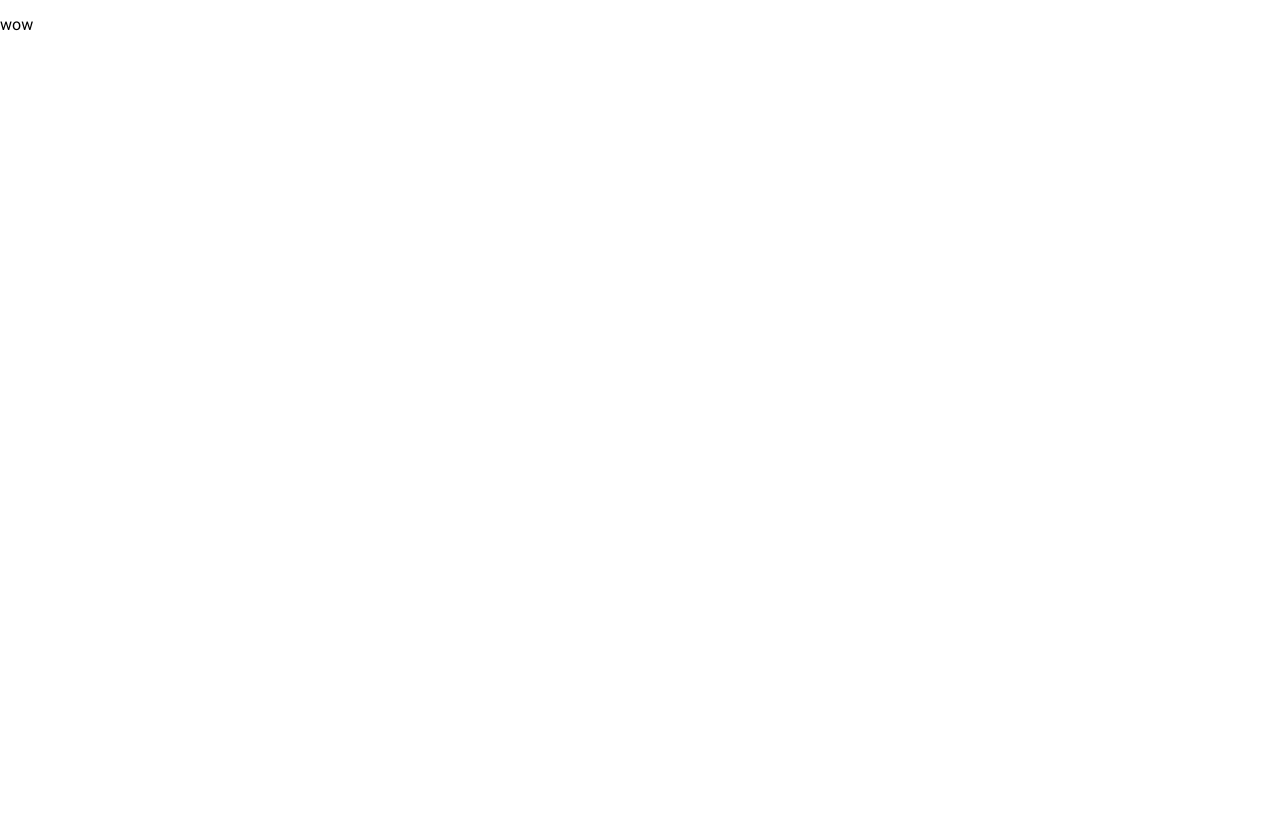
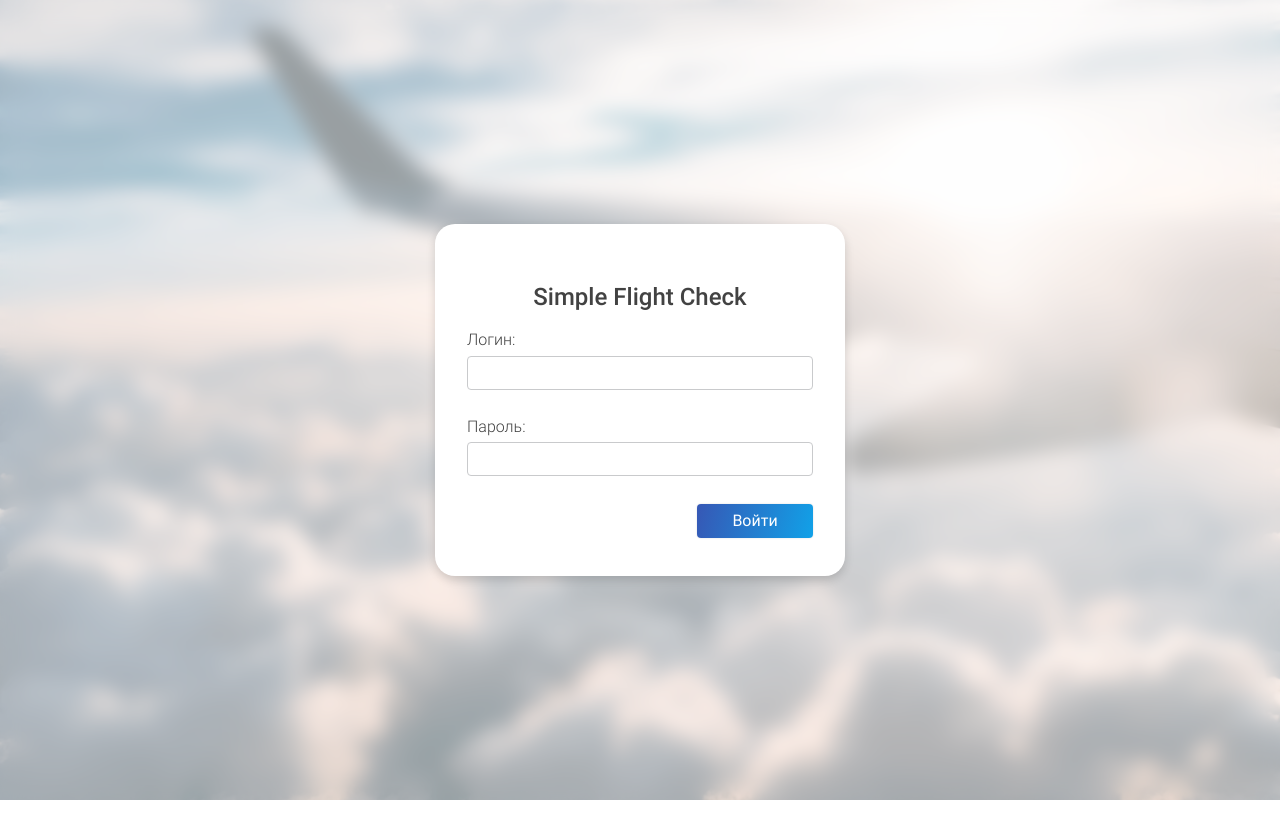
Before and after one commit to DmitryForsilov/liis-test, a React (Create React App) app: page / in a window 1280 px wide. Built offline with nearby package versions, Linux system fonts and the light colour scheme.

Commit message:
implemented homepage

```diff
--- a/src/App.js
+++ b/src/App.js
@@ -1,11 +1,15 @@
 import React from 'react';
+import { Route, Switch, BrowserRouter } from 'react-router-dom';
+import HomePage from './pages/HomePage/HomePage';
 
 export default () => {
   console.log('render App');
 
   return (
-    <p>
-      wow
-    </p>
+    <BrowserRouter>
+      <Switch>
+        <Route exact path="/" component={HomePage} />
+      </Switch>
+    </BrowserRouter>
   );
 };
--- /dev/null
+++ b/src/components/AuthorizationForm/AuthorizationForm.jsx
@@ -0,0 +1,87 @@
+import React from 'react';
+import { useFormik } from 'formik';
+import cn from 'classnames';
+import * as yup from 'yup';
+import styles from './styles.module.css';
+
+const renderForm = (formik) => {
+  const loginError = formik.touched.login && formik.errors.login;
+  const passwordError = formik.touched.password && formik.errors.password;
+
+  const loginLabelClasses = cn(styles.form__label, {
+    [styles.form__label_invalid]: loginError,
+  });
+  const passwordLabelClasses = cn(styles.form__label, {
+    [styles.form__label_invalid]: passwordError,
+  });
+  const loginInputClasses = cn(styles.form__input, {
+    [styles.form__input_invalid]: loginError,
+  });
+  const passwordInputClasses = cn(styles.form__input, {
+    [styles.form__input_invalid]: passwordError,
+  });
+
+  return (
+    <form className={styles.form} onSubmit={formik.handleSubmit} noValidate>
+      <h1 className={styles.form__title}>Simple Flight Check</h1>
+      <div className={styles.form__group}>
+        <label className={loginLabelClasses} htmlFor="login">Логин:</label>
+        <input
+          id="login"
+          name="login"
+          type="text"
+          className={loginInputClasses}
+          onChange={formik.handleChange}
+          onBlur={formik.handleBlur}
+          value={formik.values.login}
+        />
+        <span className={styles['form__input-error']}>
+          {loginError}
+        </span>
+      </div>
+      <div className={styles.form__group}>
+        <label className={passwordLabelClasses} htmlFor="password">Пароль:</label>
+        <input
+          id="password"
+          name="password"
+          type="text"
+          className={passwordInputClasses}
+          onChange={formik.handleChange}
+          onBlur={formik.handleBlur}
+          value={formik.values.password}
+        />
+        <span className={styles['form__input-error']}>
+          {passwordError}
+        </span>
+      </div>
+      <button className={styles['form__submit-button']} type="submit">Войти</button>
+    </form>
+  );
+};
+
+const generateValidationSchema = () => yup.object().shape({
+  login: yup.string().email('Введите имейл').required('Логин - обязательное поле'),
+  password: yup.string()
+    .min(8, 'Пароль должен содержать минимум 8 символов')
+    .matches(/^[^а-яё]+$/gi, 'Пароль не должен содержать кириллицу')
+    .required('Пароль - обязательное поле'),
+});
+
+const generateOnSubmit = () => () => {
+  console.log('submit');
+};
+
+export default () => {
+  console.log('render form');
+
+  const formik = useFormik({
+    initialValues: {
+      login: '',
+      password: '',
+    },
+    validationSchema: generateValidationSchema(),
+    onSubmit: generateOnSubmit(),
+  });
+
+  return renderForm(formik);
+};
--- /dev/null
+++ b/src/components/AuthorizationForm/styles.module.css
@@ -0,0 +1,85 @@
+.form {
+  display: flex;
+  flex-direction: column;
+  width: 410px;
+  margin: auto;
+  padding: 60px 32px 38px;
+  z-index: 1;
+  background: #FFF;
+  box-shadow: 0px 4px 10px rgba(0, 0, 0, .15);
+  border-radius: 20px;
+  box-sizing: border-box;
+  color: var(--black-color);
+}
+
+.form__title {
+  margin: 0 0 20px 0;
+  font-weight: 500;
+  font-size: 24px;
+  text-align: center;
+}
+
+.form__group {
+  margin-bottom: 24px;
+  display: flex;
+  flex-direction: column;
+}
+
+.form__label {
+  margin-bottom: 6px;
+  font-weight: 300;
+  font-size: 16px;
+}
+
+.form__label_invalid {
+  color: var(--red-color);
+}
+
+.form__input {
+  height: 34px;
+  padding-left: 6px;
+  border: 1px solid #C9CACC;
+  border-radius: 4px;
+  outline: none;
+  box-sizing: border-box;
+  transition: .3s ease;
+}
+
+.form__input_invalid {
+  box-shadow: 0 0 4px rgba(235, 23, 23, .2);
+  border: 1px solid var(--red-color);
+}
+
+.form__input:focus {
+  box-shadow: 0 0 0 1px #DFDFDF;
+}
+
+.form__input-error {
+  margin-top: 4px;
+  font-weight: 300;
+  color: var(--red-color);
+}
+
+.form__submit-button {
+  width: 116px;
+  height: 34px;
+  margin-left: auto;
+  background: linear-gradient(104.34deg, #3C4CAD -15.34%, #00C3FF 145.95%);
+  box-shadow: 0px 0px 2px rgba(0, 0, 0, .15);
+  border: none;
+  outline: none;
+  border-radius: 4px;
+  font-size: 16px;
+  font-weight: 400;
+  color: #fff;
+  cursor: pointer;
+  transition: .3s ease;
+}
+
+.form__submit-button:hover {
+  box-shadow: 0px 0px 4px #99A0A3;
+}
+
+.form__submit-button:active {
+  box-shadow: 0 0 0 2px #BCDCF4;
+}
--- a/src/index.css
+++ b/src/index.css
@@ -1,5 +1,11 @@
 @import './vendor/normalize.css';
 @import './vendor/fonts.css';
+
+:root {
+  --black-color: #424242;
+  --blue-color: #1157A7;
+  --red-color: #EB1717;
+}
 
 body {
   font-family: 'Roboto', sans-serif;
--- a/src/index.js
+++ b/src/index.js
@@ -1,5 +1,6 @@
 import React from 'react';
 import { render } from 'react-dom';
+// import { Provider } from 'react-redux';
 import App from './App';
 import './vendor/normalize.css';
 import './index.css';
--- /dev/null
+++ b/src/pages/HomePage/HomePage.jsx
@@ -0,0 +1,13 @@
+import React from 'react';
+import styles from './styles.module.css';
+import AuthorizationForm from '../../components/AuthorizationForm/AuthorizationForm';
+
+export default () => {
+  console.log('render homepage');
+
+  return (
+    <div className={styles.wrapper}>
+      <AuthorizationForm />
+    </div>
+  );
+};
--- /dev/null
+++ b/src/pages/HomePage/styles.module.css
@@ -0,0 +1,21 @@
+.wrapper {
+  height: 100%;
+  display: flex;
+  position: relative;
+  background-image: url('../../images/flight-in-the-sky.jpg');
+  background-position: center center;
+  background-repeat: no-repeat;
+  background-size: cover;
+}
+
+.wrapper::before {
+  content: '';
+  position: absolute;
+  top: 0;
+  left: 0;
+  right: 0;
+  bottom: 0;
+  background: rgba(255, 255, 255, .6);
+  backdrop-filter: blur(10px);
+  z-index: 0;
+}
```
Also changed, not shown: package.json (+18 -2 lines), src/images/flight-in-the-sky.jpg (added), 1 other file (tests, documents, lock files or other folders).
